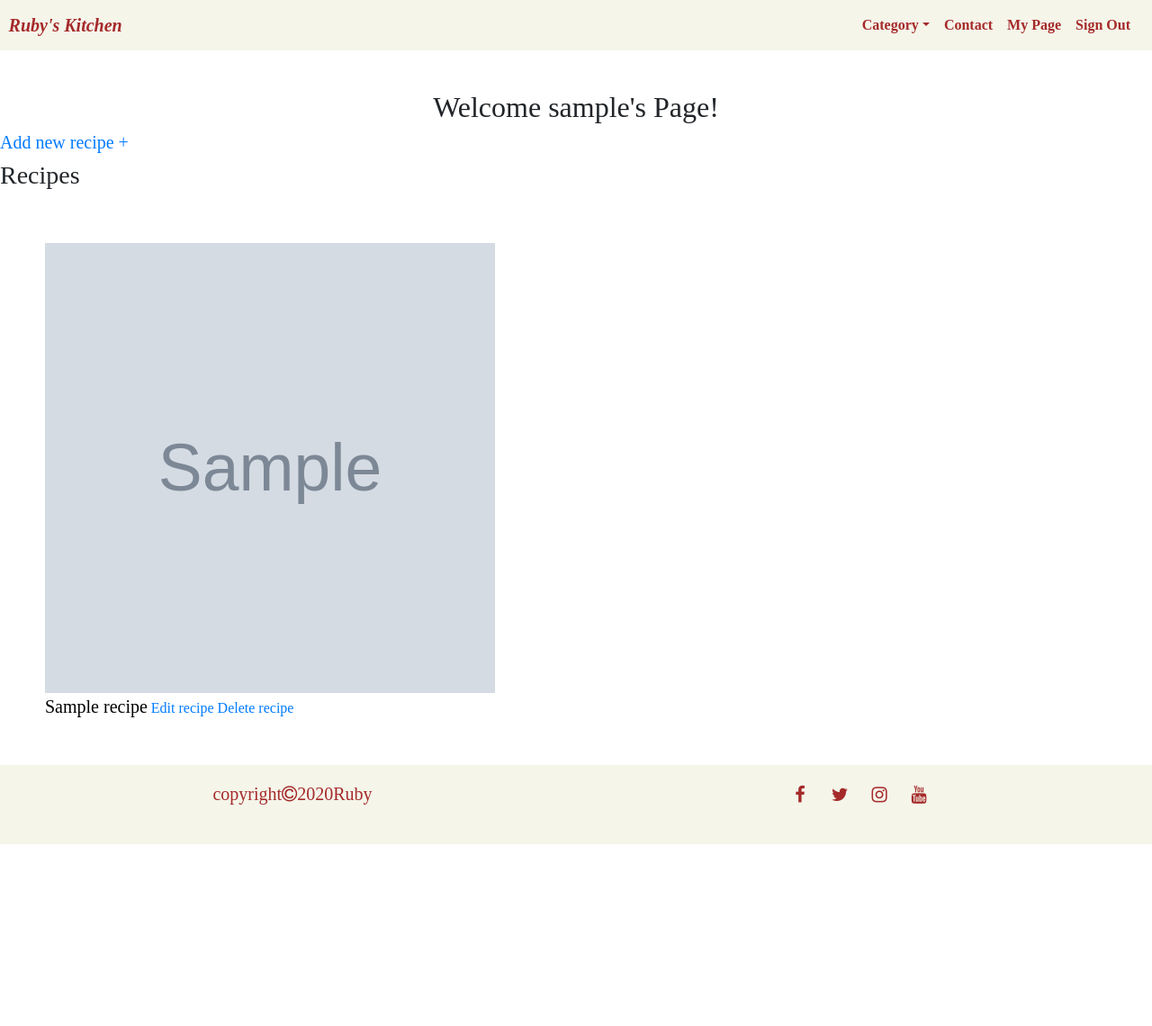
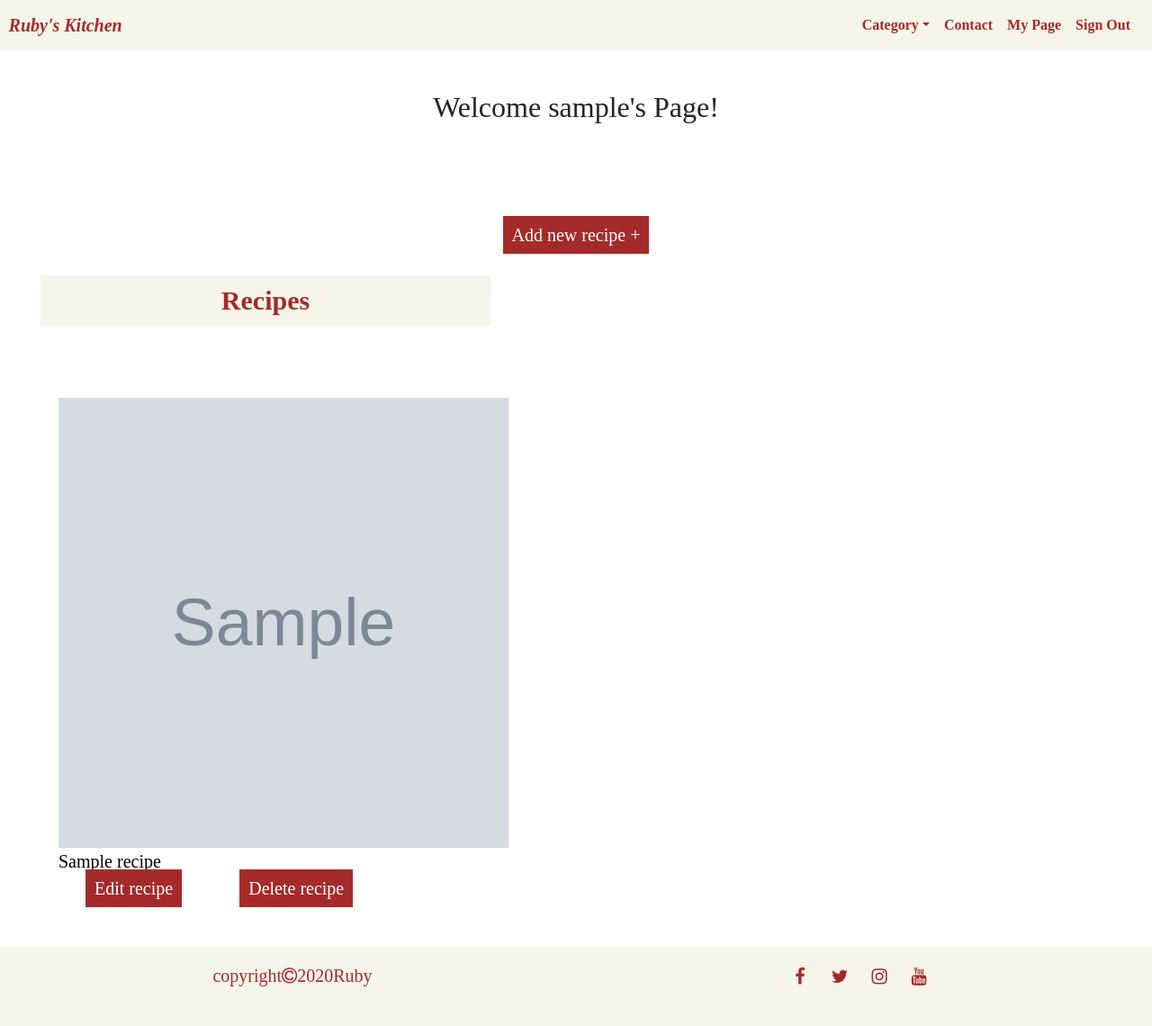
Before and after one commit to RubySrivastava/ms3-recipe, a Flask app: page /mypage in a window 1280 px wide. Shown: the whole page at 90% size. Before the commit the page ends 938 px from the top, so only its background shows below. Run offline with Flask 2, Linux system fonts and the light colour scheme; the visitor is signed in with stand-in values (Sample User, id 1); grey boxes marked "Sample" are stand-in pictures; a database or web service that is not in the repository returns one stand-in record (values such as "Sample title"); some libraries are stand-ins or nearby versions.

Commit message:
Add class to links add,edit and delete

```diff
--- a/static/css/style.css
+++ b/static/css/style.css
@@ -206,6 +206,7 @@ body {
 .recipe-title {
     color: #000;
     font-size: 20px;
+
 }
 .recipe-name {
     margin-top: 70px;
@@ -315,3 +316,17 @@ body {
     width: 90px;
     margin:10px;
 }
+.btn-crud-recipe {
+    padding-top: 70px;
+    margin:30px;
+    background-color: brown;
+    color: white;
+    font-size: 20px;
+    width: 200px;
+    padding: 10px;
+    align-items: center;
+    text-align: center;
+}
+.btn-crud-recipe a:hover {
+    color: #000;
+}
--- a/templates/mypage.html
+++ b/templates/mypage.html
@@ -1,36 +1,38 @@
 {% extends "base.html" %}
 {% block content %}
 
-<div class="page-content">
+<div class="container-fluid">
     <div class="row">
         <div class="col-12 profile-header">
             <h2>Welcome {{ username }}'s Page!</h2>
         </div>
     </div>
     <div class="row">
-        <div class="col-12">
-            <h5><a href="{{ url_for('add_recipe') }}">Add new recipe +</a></h5>
+        <div class="col-12 profile-header">
+            <a class="btn-crud-recipe" href="{{ url_for('add_recipe') }}">Add new recipe +</a>
         </div>
     </div>
     <section>
         <div class="row ">
-            <div class="col-sm-12">
-                <h3 class="center-align">Recipes</h3>
+            <div class="col-12">
+                <h3 class="recipe-header">Recipes</h3>
+            </div>
+        </div>
         <div class="row">
             {% for recipe in user_recipes %}
             <div class="col-sm-4 recipe-read">
                 <a href="{{ url_for('recipes', recipe_id=recipe._id) }}">
                     <img class="recipe-img" src="{{ recipe.image}}" alt="recipe">
-                            <span class="card-title recipe-title">{{ recipe.recipe_name }}</span>
-                            <a href="{{ url_for('edit_recipe', recipe_id=recipe._id) }}">Edit recipe</a>
-                            <a href="{{ url_for('delete_recipe', recipe_id=recipe._id) }}">Delete recipe</a>
+                    <span class="card-title recipe-title align-items">{{ recipe.recipe_name }}</span><br>
+                    <a class="btn-crud-recipe align-items" href="{{ url_for('edit_recipe', recipe_id=recipe._id) }}">Edit recipe</a>
+                    <a class="btn-crud-recipe" href="{{ url_for('delete_recipe', recipe_id=recipe._id) }}">Delete recipe</a>
                 </a>
             </div>
 
             {% endfor %}
         </div>
-            </div>
-        </div>
+
+
     </section>
 
 </div>
```
Lines whose indentation alone changed are shown as unchanged.
